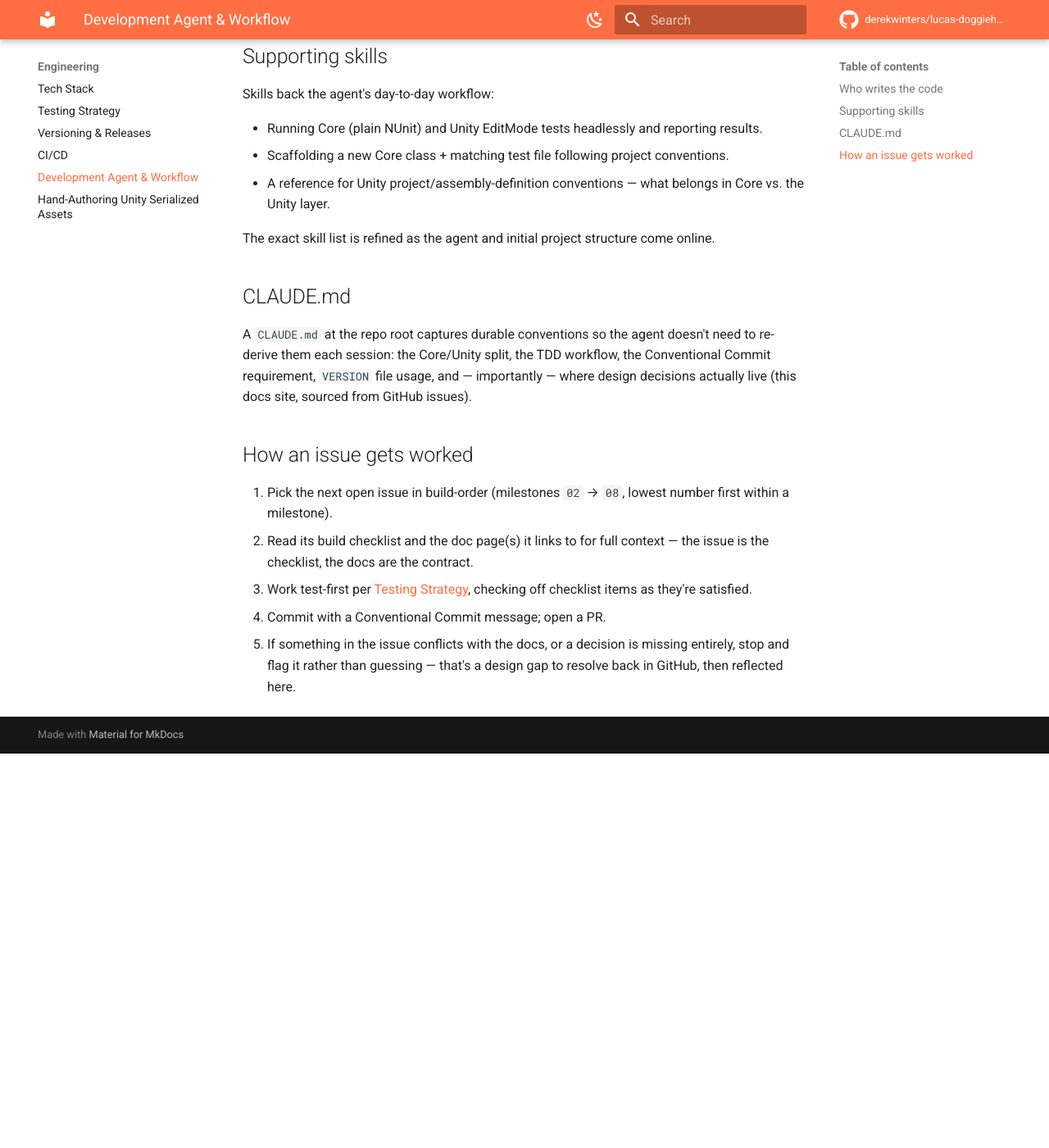
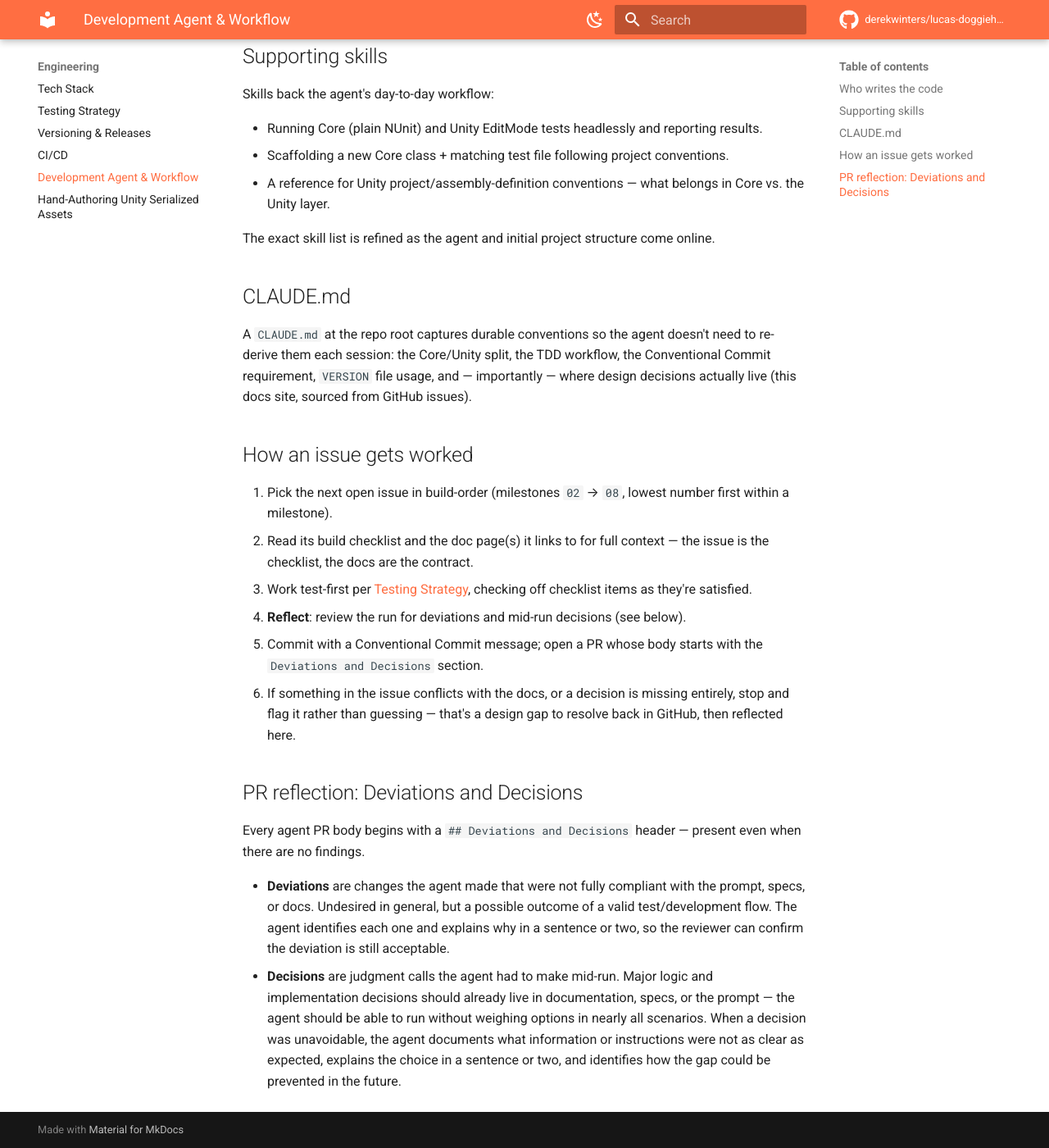
Before and after one commit to derekwinters/lucas-doggiehood, an MkDocs documentation site: the page built from docs/engineering/agent-workflow.md, in a window 1280 px wide and 1400 px high, scrolled down 578 px. Shown: the whole window at 82% size. Built offline with MkDocs 1.6.1 and Material for MkDocs 9.7.7, drawn with Linux system fonts in a browser that asks for light colours; comment, search, counter and statistics services are not loaded; the version menu is left out; before the commit the page ends 1497 px from its top, so only the background shows below that.

Commit message:
docs: require a Deviations and Decisions reflection section in agent PRs (#137)
Adds a reflect step to the agent workflow: after implementation, the
agent reviews its run and opens every PR with a 'Deviations and
Decisions' section (present even when empty). Deviations explain any
non-compliance with prompt/specs/docs; decisions document mid-run
judgment calls and how to prevent the gap next time.

Closes #135


Claude-Session: https://claude.ai/code/session_01HSWAteaZr5pKmrjV3z8Rwh

Co-authored-by: Claude <noreply@anthropic.com>

```diff
--- a/docs/engineering/agent-workflow.md
+++ b/docs/engineering/agent-workflow.md
@@ -30,5 +30,13 @@ A `CLAUDE.md` at the repo root captures durable conventions so the agent doesn't
 1. Pick the next open issue in build-order (milestones `02` → `08`, lowest number first within a milestone).
 2. Read its build checklist and the doc page(s) it links to for full context — the issue is the checklist, the docs are the contract.
 3. Work test-first per [Testing Strategy](testing.md), checking off checklist items as they're satisfied.
-4. Commit with a Conventional Commit message; open a PR.
-5. If something in the issue conflicts with the docs, or a decision is missing entirely, stop and flag it rather than guessing — that's a design gap to resolve back in GitHub, then reflected here.
+4. **Reflect**: review the run for deviations and mid-run decisions (see below).
+5. Commit with a Conventional Commit message; open a PR whose body starts with the `Deviations and Decisions` section.
+6. If something in the issue conflicts with the docs, or a decision is missing entirely, stop and flag it rather than guessing — that's a design gap to resolve back in GitHub, then reflected here.
+
+## PR reflection: Deviations and Decisions
+
+Every agent PR body begins with a `## Deviations and Decisions` header — present even when there are no findings.
+
+- **Deviations** are changes the agent made that were not fully compliant with the prompt, specs, or docs. Undesired in general, but a possible outcome of a valid test/development flow. The agent identifies each one and explains why in a sentence or two, so the reviewer can confirm the deviation is still acceptable.
+- **Decisions** are judgment calls the agent had to make mid-run. Major logic and implementation decisions should already live in documentation, specs, or the prompt — the agent should be able to run without weighing options in nearly all scenarios. When a decision was unavoidable, the agent documents what information or instructions were not as clear as expected, explains the choice in a sentence or two, and identifies how the gap could be prevented in the future.
```
Also changed, not shown: other parts of docs/engineering/agent-workflow.md (+1 -1 lines), .claude/agents/doggiehood-dev.md (+19 -0 lines), CLAUDE.md (+2 -1 lines).
